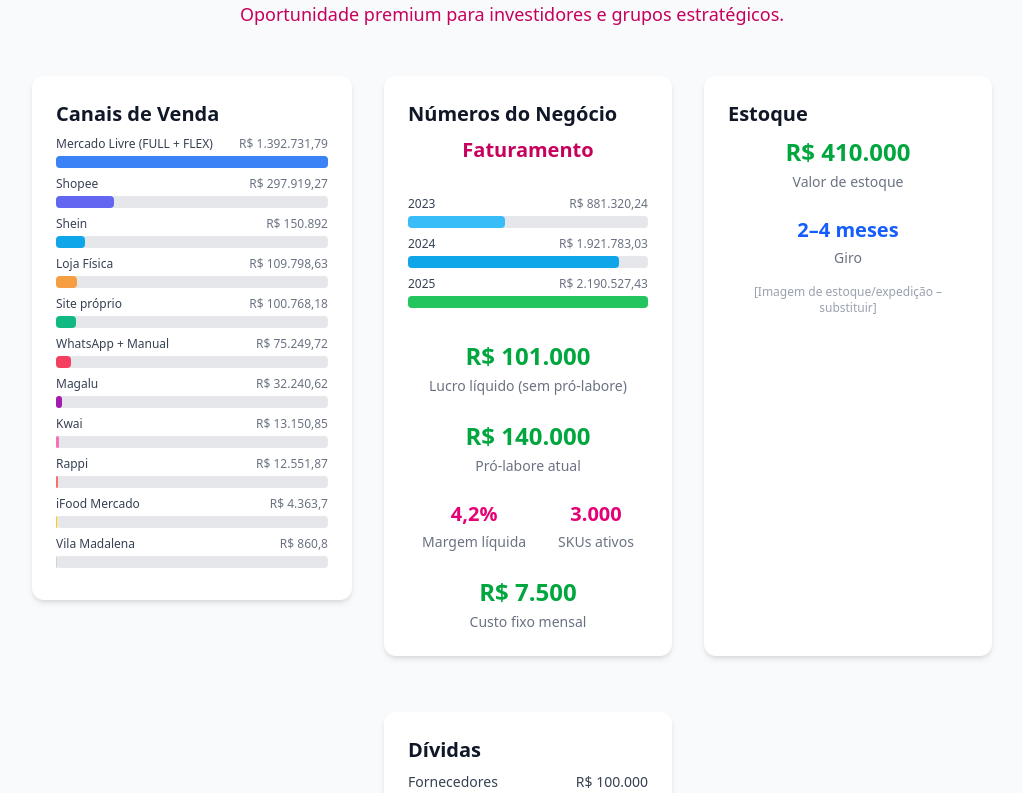
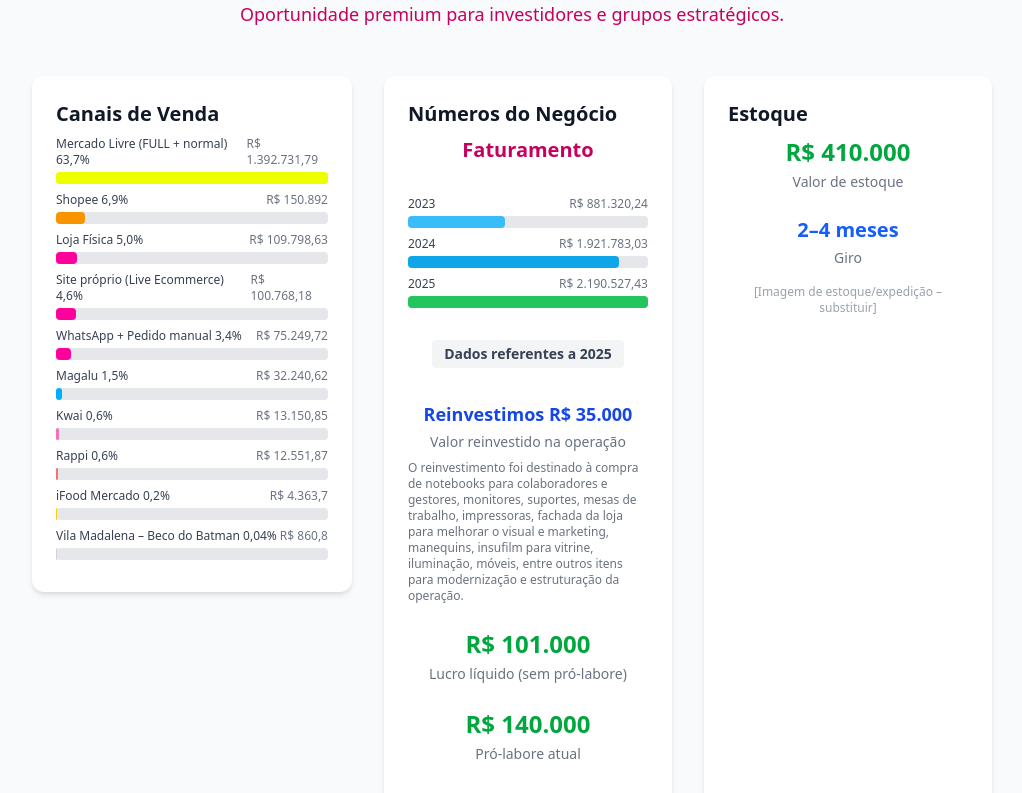
Before and after one commit to igorlaur/pitch-discretta, a Next.js app: page / in a window 1280 px wide. Shown: the part 640-1433 px from the top of the page, without its empty margins (128-1150 px from the left). Built offline with nearby package versions, Linux system fonts and the light colour scheme.

Commit message:
feat: adiciona reinvestimento detalhado e percentuais nos canais de venda

```diff
--- a/app/page.tsx
+++ b/app/page.tsx
@@ -4,17 +4,16 @@ import BigNumber from "./components/BigNumber";
 import SimpleBarChart from "./components/SimpleBarChart";
 
 const channels = [
-  { label: "Mercado Livre (FULL + FLEX)", value: 1392731.79, color: "#3b82f6" },
-  { label: "Shopee", value: 297919.27, color: "#6366f1" },
-  { label: "Shein", value: 150892.00, color: "#0ea5e9" },
-  { label: "Loja Física", value: 109798.63, color: "#f59e42" },
-  { label: "Site próprio", value: 100768.18, color: "#10b981" },
-  { label: "WhatsApp + Manual", value: 75249.72, color: "#f43f5e" },
-  { label: "Magalu", value: 32240.62, color: "#a21caf" },
-  { label: "Kwai", value: 13150.85, color: "#f472b6" },
-  { label: "Rappi", value: 12551.87, color: "#f87171" },
-  { label: "iFood Mercado", value: 4363.70, color: "#facc15" },
-  { label: "Vila Madalena", value: 860.80, color: "#d1d5db" },
+  { label: "Mercado Livre (FULL + normal)\n63,7%", value: 1392731.79, color: "#eeff00" },
+  { label: "Shopee\n6,9%", value: 150892.00, color: "#f79400" },
+  { label: "Loja Física\n5,0%", value: 109798.63, color: "#ff009d" },
+  { label: "Site próprio (Live Ecommerce)\n4,6%", value: 100768.18, color: "#ff009d" },
+  { label: "WhatsApp + Pedido manual\n3,4%", value: 75249.72, color: "#ff009d" },
+  { label: "Magalu\n1,5%", value: 32240.62, color: "#00aeff" },
+  { label: "Kwai\n0,6%", value: 13150.85, color: "#f472b6" },
+  { label: "Rappi\n0,6%", value: 12551.87, color: "#f87171" },
+  { label: "iFood Mercado\n0,2%", value: 4363.70, color: "#facc15" },
+  { label: "Vila Madalena – Beco do Batman\n0,04%", value: 860.80, color: "#d1d5db" },
 ];
 
 export default function Home() {
@@ -53,6 +52,16 @@ export default function Home() {
                     { label: "2025", value: 2190527.43, color: "#22c55e" },
                   ]}
                 />
+                <div className="text-center mb-2">
+                  <span className="inline-block bg-gray-100 text-gray-700 text-sm font-semibold px-3 py-1 rounded">Dados referentes a 2025</span>
+                </div>
+                <div className="flex flex-col items-center">
+                  <span className="text-lg font-semibold text-blue-700 mb-1">Reinvestimos R$ 35.000</span>
+                  <span className="text-sm text-gray-500">Valor reinvestido na operação</span>
+                  <span className="text-xs text-gray-500 mt-2 block">
+                    O reinvestimento foi destinado à compra de notebooks para colaboradores e gestores, monitores, suportes, mesas de trabalho, impressoras, fachada da loja para melhorar o visual e marketing, manequins, insufilm para vitrine, iluminação, móveis, entre outros itens para modernização e estruturação da operação.
+                  </span>
+                </div>
                 <div className="flex flex-col items-center">
                   <span className="text-2xl font-bold text-green-600 mb-1">R$ 101.000</span>
                   <span className="text-sm text-gray-500">Lucro líquido (sem pró-labore)</span>
```
